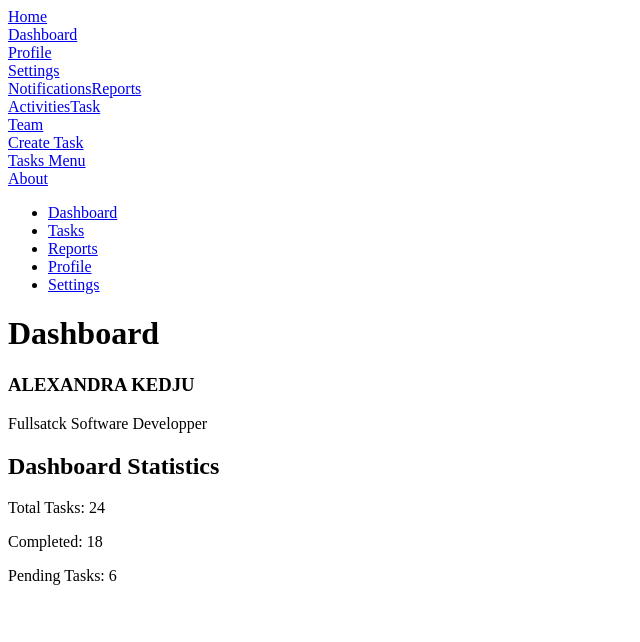
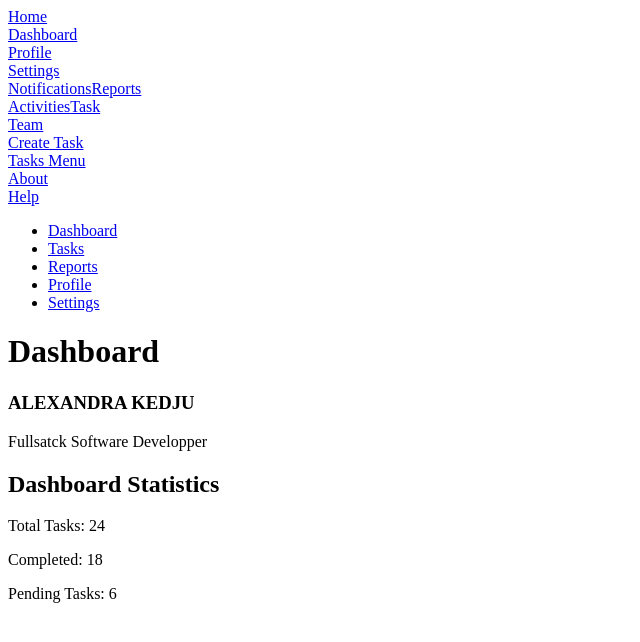
Before and after one commit to ALcode03/react-task-manager, a React (Vite) app: page /dashboard in a window 1280 px wide. Shown: the top 642 px of the page, without its empty margins (0-640 px from the left). Built offline with nearby package versions, Linux system fonts and the light colour scheme.

Commit message:
App.jsx Updated - help

```diff
--- a/src/components/Navbar.jsx
+++ b/src/components/Navbar.jsx
@@ -24,6 +24,9 @@ export default function Navbar() {
                 <Link to="/tasks/menu">Tasks Menu</Link>
                  <br/>
                 <Link to="/about">About</Link>
+                <br/>
+                 <Link to="/help">Help</Link>
+
         </nav>
 
     );
```
Also changed, not shown: src/components/ActivityFeed.jsx (+4 -5 lines).
